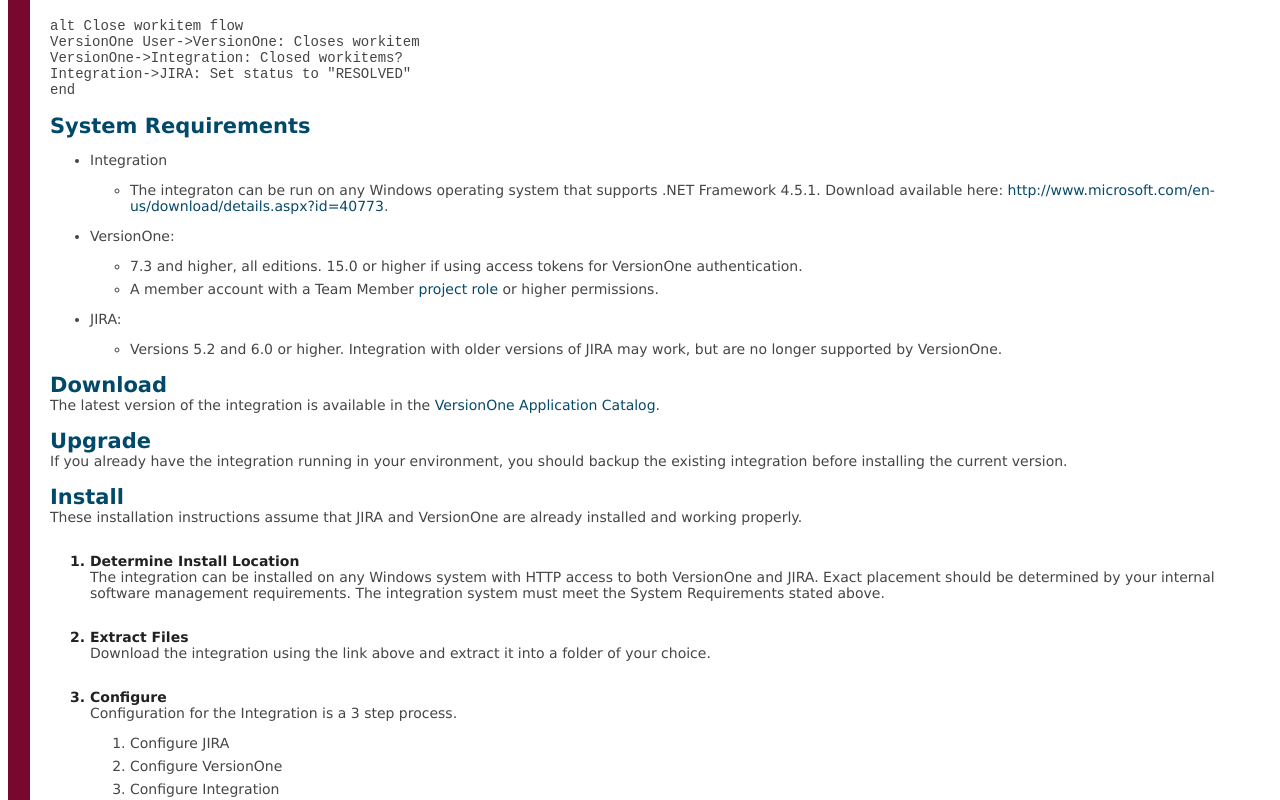
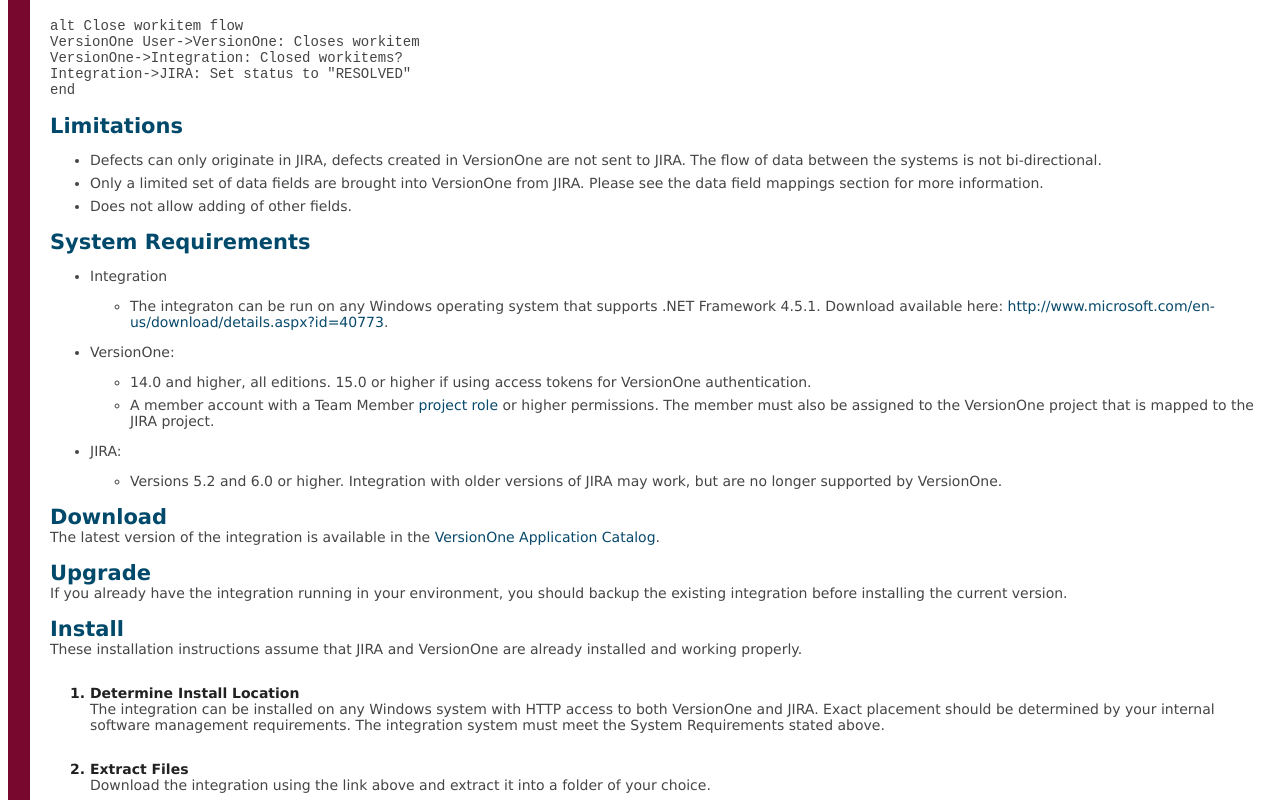
Before and after one commit to versionone/VersionOne.Integration.JIRA, a plain HTML site: page index.html in a window 1280 px wide. Shown: the part 892-1692 px from the top of the page. Drawn offline with nearby package versions, Linux system fonts and the light colour scheme.

Commit message:
Updated version numbers

```diff
--- a/index.html
+++ b/index.html
@@ -96,7 +96,13 @@ end
 </pre>
             </div>
             <script type="text/javascript" src="http://www.websequencediagrams.com/service.js"></script>
-        </p>
+
+        <h2><a name=""></a>Limitations</h2>
+        <ul>
+            <li>Defects can only originate in JIRA, defects created in VersionOne are not sent to JIRA. The flow of data between the systems is not bi-directional.</li>
+            <li>Only a limited set of data fields are brought into VersionOne from JIRA. Please see the data field mappings section for more information.</li>
+            <li>Does not allow adding of other fields.</li>
+        </ul>
 
         <h2><a name="VersionOneJIRAIntegration-SystemRequirements"></a>System Requirements</h2>
 
@@ -107,8 +113,8 @@ end
             </li>
             <li>VersionOne:
                 <ul>
-                    <li>7.3 and higher, all editions. 15.0 or higher if using access tokens for VersionOne authentication.</li>
-                    <li>A member account with a Team Member <a href="https://community.versionone.com/Help-Center/Administration/Roles-Project-Membership/Project_Roles">project role</a> or higher permissions.</li>
+                    <li>14.0 and higher, all editions. 15.0 or higher if using access tokens for VersionOne authentication.</li>
+                    <li>A member account with a Team Member <a href="https://community.versionone.com/Help-Center/Administration/Roles-Project-Membership/Project_Roles">project role</a> or higher permissions. The member must also be assigned to the VersionOne project that is mapped to the JIRA project.</li>
                 </ul>
             </li>
             <li>JIRA:
@@ -541,12 +547,12 @@ end
                                 <tr>
                                     <td>Progress Workflow Created</td>
                                     <td>The JIRA Workflow Transition ID to set once it's
-										created in VersionOne.</td>
+										created in VersionOne. This ID typically equates to IN PROGRESS. Verify the value to use with your JIRA administrator.</td>
                                 </tr>
                                 <tr>
                                     <td>Progress Workflow Closed</td>
                                     <td>The JIRA Workflow Transition ID to set once it's
-										closed in VersionOne.</td>
+										closed in VersionOne. This ID typically equates to RESOLVED. Verify the value to use with your JIRA administrator.</td>
                                 </tr>
                             </tbody>
                         </table>
```
